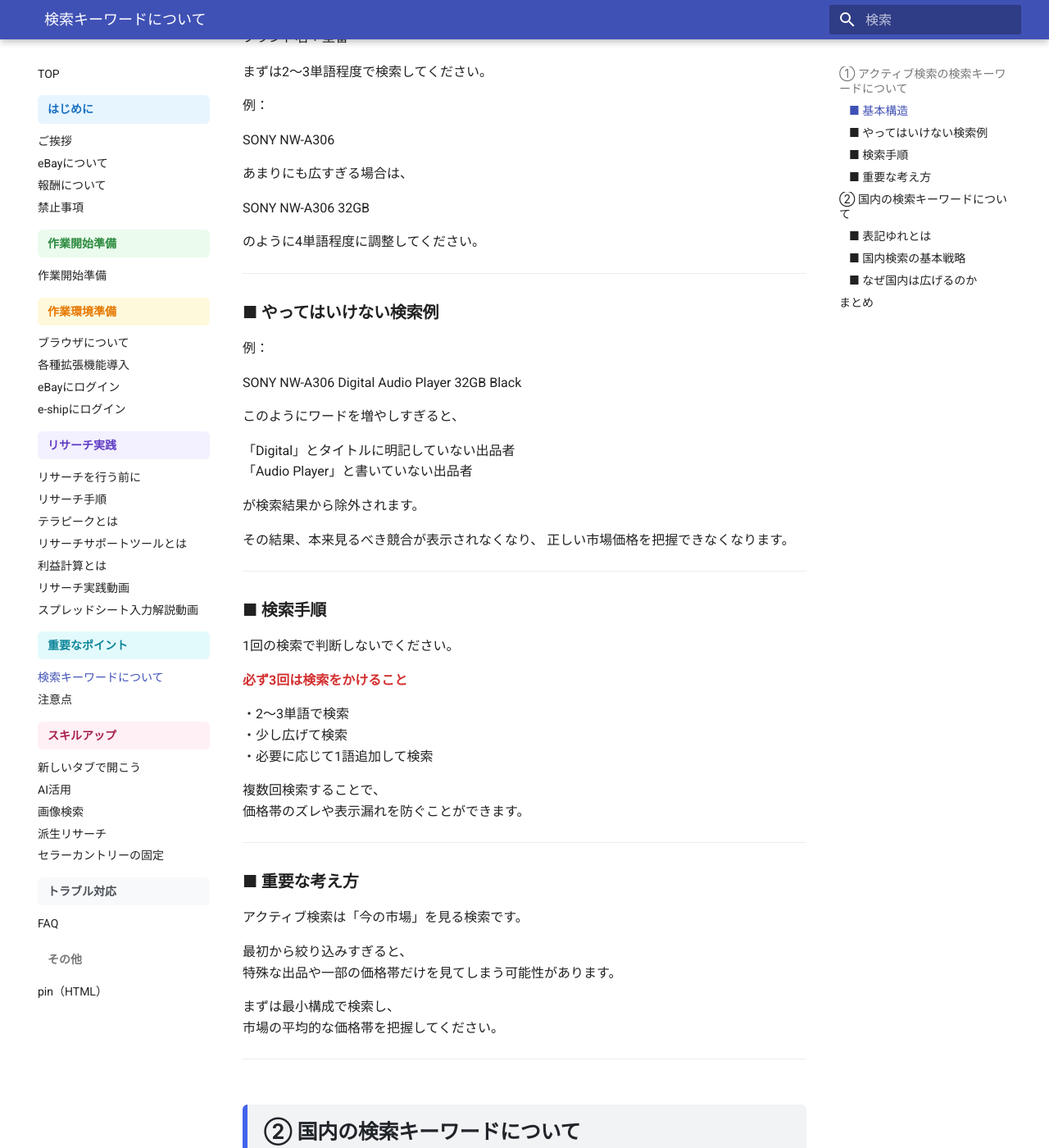
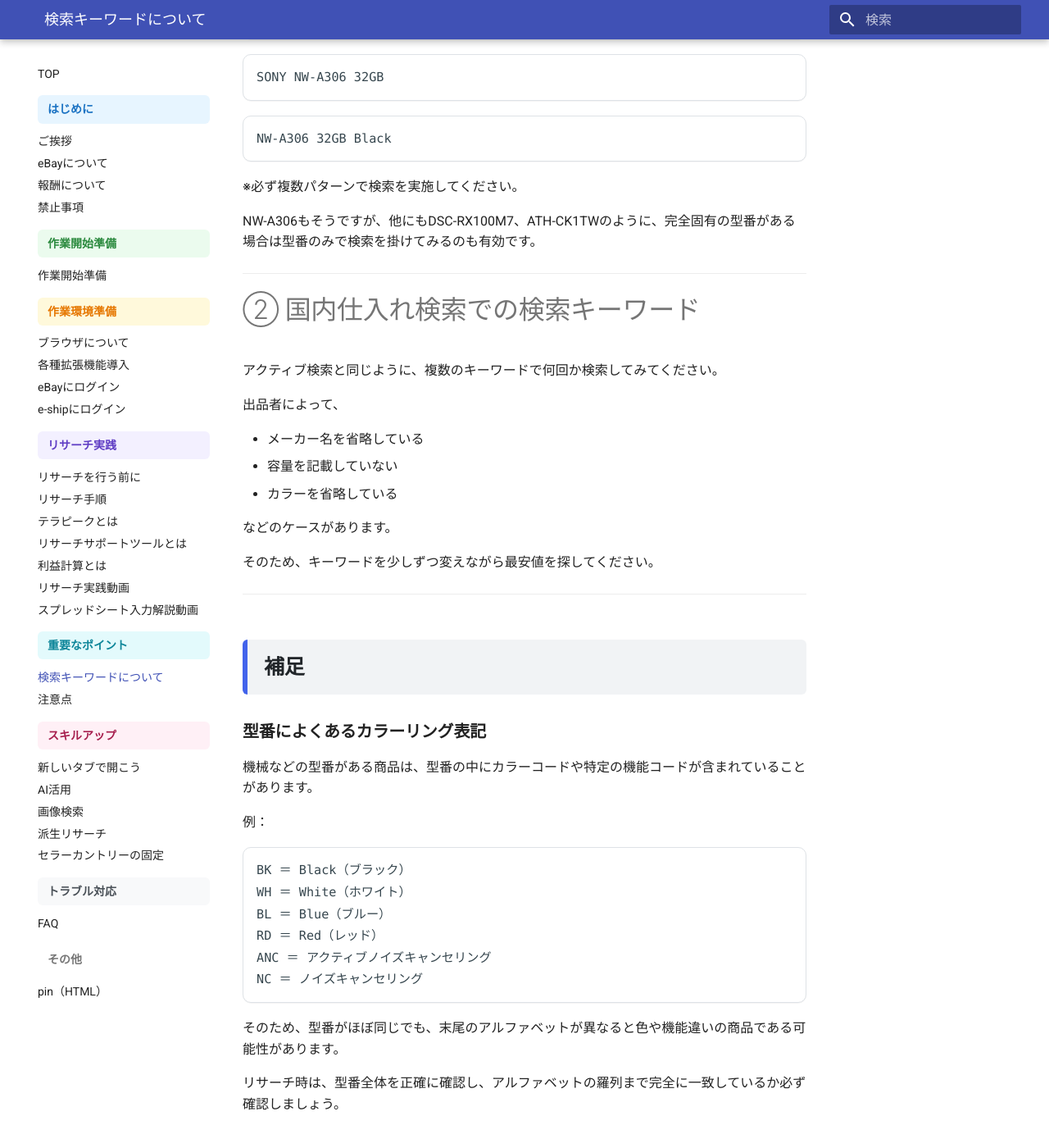
Before and after one commit to jun-hata/outsourcing-manual, an MkDocs documentation site: the page built from docs/points_keyword.md, in a window 1280 px wide and 1400 px high, scrolled down 931 px. Shown: the whole window at 82% size. Built offline with MkDocs 1.6.1 and Material for MkDocs 9.7.7, drawn with Linux system fonts in a browser that asks for light colours; some of the changed text lies outside the part shown.

Commit message:
Update points_keyword.md

```diff
--- a/docs/points_keyword.md
+++ b/docs/points_keyword.md
@@ -1,178 +1,120 @@
-# 検索キーワードについて
+<h1>リサーチの精度を上げる検索方法</h1>
 
-リサーチの精度と利益は、「検索キーワード」で大きく変わります。
+<h2>リサーチで一番失敗しやすいポイント</h2>
 
-同じ商品を扱っていても、
+<p>
+リサーチで一番失敗しやすいポイントが、最安値を見誤る事です。<br>
+つまり、リサーチの精度は「検索キーワード」で大きく変わります。
+</p>
 
-・正しい商品相場を見られる人
-・ズレた価格帯を見てしまう人
+<p>
+このページでは、
+</p>
 
-に分かれます。
+<p>
+① アクティブ検索での検索キーワード<br>
+② 国内仕入れ検索での検索キーワード
+</p>
 
-このページでは、
+<p>
+この2つを分けて解説します。
+</p>
 
-① アクティブ検索での検索キーワード
-② 国内仕入れ検索での検索キーワード
+<hr>
 
-この2つを分けて解説します。
+<h1>① アクティブ検索での検索キーワード</h1>
 
----
+<p>
+しかし出品者によって書き方が違い、型番が正確に書かれていない等のケースも多くあります。
+</p>
 
-## ① アクティブ検索の検索キーワードについて
+<p>
+そのため、検索ワードを変えるだけで表示される商品が大きく変わります。
+</p>
 
-アクティブ検索は
-「現在の市場価格と競合状況を見るための検索」です。
+<h3>1回の検索で判断しないでください</h3>
 
-ここで重要なのは、
+<p>
+1回の検索で判断せず、<br>
+<span class="red-text">必ず3回は検索をかけてください。</span>
+</p>
 
-<span class="red-text">余計なワードを入れないこと</span> です。
+<p>
+検索ワードは、徐々に広げたり、逆に絞ったりして調整します。
+</p>
 
----
+<p>例：</p>
 
-### ■ 基本構造
+<div class="copy-box"><pre>
+SONY NW-A306
+</pre></div>
 
-基本は以下の形です。
+<div class="copy-box"><pre>
+SONY NW-A306 32GB
+</pre></div>
 
-ブランド名 + 型番
+<div class="copy-box"><pre>
+NW-A306 32GB Black
+</pre></div>
 
-まずは2～3単語程度で検索してください。
+<p>
+※必ず複数パターンで検索を実施してください。
+</p>
 
-例：
+<p>
+NW-A306もそうですが、他にもDSC-RX100M7、ATH-CK1TWのように、完全固有の型番がある場合は型番のみで検索を掛けてみるのも有効です。
+</p>
 
-SONY NW-A306
+<hr>
 
-あまりにも広すぎる場合は、
+<h1>② 国内仕入れ検索での検索キーワード</h1>
 
-SONY NW-A306 32GB
+<p>
+アクティブ検索と同じように、複数のキーワードで何回か検索してみてください。
+</p>
 
-のように4単語程度に調整してください。
+<p>
+出品者によって、
+</p>
 
----
+<ul>
+<li>メーカー名を省略している</li>
+<li>容量を記載していない</li>
+<li>カラーを省略している</li>
+</ul>
 
-### ■ やってはいけない検索例
+<p>
+などのケースがあります。
+</p>
 
-例：
+<p>
+そのため、キーワードを少しずつ変えながら最安値を探してください。
+</p>
 
-SONY NW-A306 Digital Audio Player 32GB Black
+<hr>
 
-このようにワードを増やしすぎると、
+<h2>補足</h2>
+<h3>型番によくあるカラーリング表記</h3>
 
-「Digital」とタイトルに明記していない出品者
-「Audio Player」と書いていない出品者
+<p>
+機械などの型番がある商品は、型番の中にカラーコードや特定の機能コードが含まれていることがあります。
+</p>
 
-が検索結果から除外されます。
+<p>例：</p>
 
-その結果、本来見るべき競合が表示されなくなり、
-正しい市場価格を把握できなくなります。
+<div class="copy-box"><pre>
+BK ＝ Black（ブラック）
+WH ＝ White（ホワイト）
+BL ＝ Blue（ブルー）
+RD ＝ Red（レッド）
+ANC ＝ アクティブノイズキャンセリング
+NC ＝ ノイズキャンセリング
+</pre></div>
 
----
+<p>
+そのため、型番がほぼ同じでも、末尾のアルファベットが異なると色や機能違いの商品である可能性があります。
+</p>
 
-### ■ 検索手順
-
-1回の検索で判断しないでください。
-
-<span class="red-text">必ず3回は検索をかけること</span>
-
-・2～3単語で検索
-・少し広げて検索
-・必要に応じて1語追加して検索
-
-複数回検索することで、
-価格帯のズレや表示漏れを防ぐことができます。
-
----
-
-### ■ 重要な考え方
-
-アクティブ検索は「今の市場」を見る検索です。
-
-最初から絞り込みすぎると、
-特殊な出品や一部の価格帯だけを見てしまう可能性があります。
-
-まずは最小構成で検索し、
-市場の平均的な価格帯を把握してください。
-
----
-
-## ② 国内の検索キーワードについて
-
-国内検索は
-「仕入れを見つけるための検索」です。
-
----
-
-### ■ 表記ゆれとは
-
-同じ商品でも、書き方が複数存在することを「表記ゆれ」と言います。
-
-例：
-
-NW-A306
-NWA306
-NW A306
-A306
-A-306
-
-すべて同じ商品です。
-
-しかし出品者によって書き方が違います。
-
-型番が正確に書かれていないケースも多くあります。
-
----
-
-### ■ 国内検索の基本戦略
-
-国内検索では、以下を意識してください。
-
-・型番のみで検索
-・ブランド＋型番で検索
-・型番を一部省略して検索
-・日本語商品名で検索
-・英語表記で検索
-
-例：
-
-SONY NW-A306
-ソニー A306
-ウォークマン A306
-NW A306
-
-このように検索ワードを変えていくことで、
-安く出品されている商品を見つけられる可能性が高まります。
-
-<span class="red-text">アクティブ検索と同じように、複数のキーワードで何回か検索してみてください。</span>
-
----
-
-### ■ なぜ国内は広げるのか
-
-国内出品者は、
-
-・型番を正しく書いていない
-・スペースを入れている
-・ブランド名を省略している
-
-といったケースが多くあります。
-
-そのため、
-検索を固定すると仕入れ候補を見逃します。
-
-国内検索では、
-
-「正確さ」より「見逃さないこと」を優先してください。
-
----
-
-## まとめ
-
-■ アクティブ検索
-→ 市場価格を見る検索（精度重視）
-
-■ 国内検索
-→ 仕入れを見つける検索（発見重視）
-
-目的が違えば、検索の考え方も変わります。
-
-この違いを理解できると、
-リサーチ精度と利益率は大きく向上します。
+<p>
+リサーチ時は、型番全体を正確に確認し、アルファベットの羅列まで完全に一致しているか必ず確認しましょう。
+</p>
```
